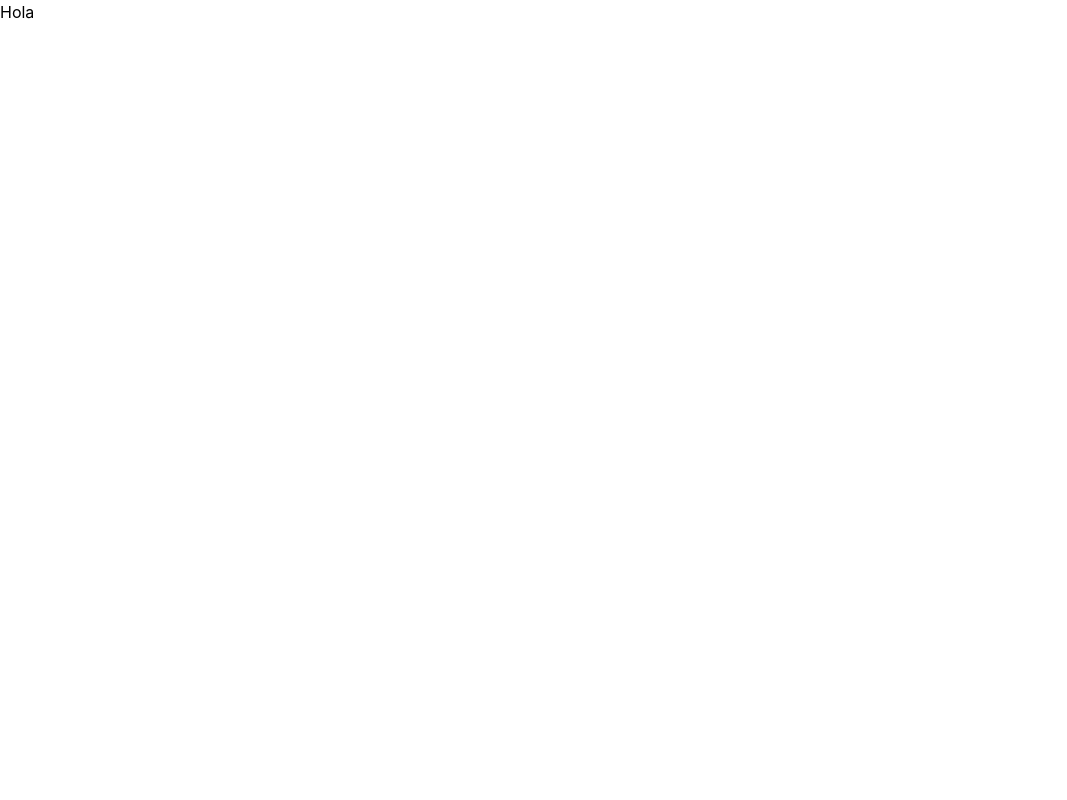
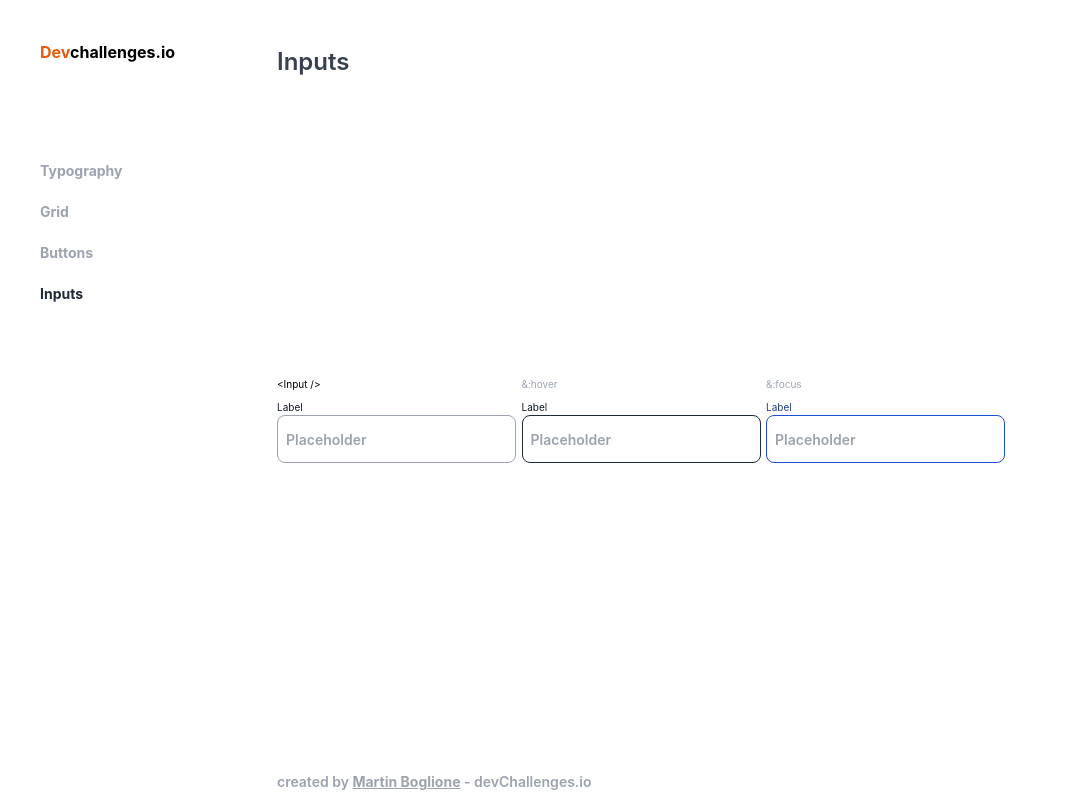
Before and after one commit to martinBoglione/Proyectos-React, a React (Create React App) app in the folder input-component/: page / in a window 1280 px wide. Shown: the whole page, without its empty margins (0-1067 px from the left). Built offline with nearby package versions, Linux system fonts and the light colour scheme.

Commit message:
Basic page layout

```diff
--- a/input-component/src/App.js
+++ b/input-component/src/App.js
@@ -1,9 +1,11 @@
-
+import Inputs from './components/inputs.js'
+import Aside from './components/aside.js'
 
 function App() {
   return (
-    <div>
-        Hola
+    <div className="flex flex-row h-screen">
+      <Aside/>
+      <Inputs/>
     </div>
   );
 }
--- a/input-component/src/components/aside.js
+++ b/input-component/src/components/aside.js
@@ -3,13 +3,11 @@ import React from "react";
 function Aside() {
     return(
         <aside className="p-10 w-[237px] bg-fondo-aside">
-            <div className="mb-12 pb-12 font-bold text-challenges.io"><span className="text-dev">Dev</span>challenges.io</div>
-            <div className="my-5 font-bold text-[14px] text-navegacion">Colors</div>
-            <div className="my-5 font-bold text-[14px] text-navegacion">Typography</div>
-            <div className="my-5 font-bold text-[14px] text-navegacion">Spaces</div>
-            <div className="my-5 font-bold text-[14px] text-navegacion">Buttons</div>
-            <div className="my-5 font-bold text-[14px] text-navegacion">Inputs</div>
-            <div className="my-5 font-bold text-[14px] text-navegacion">Grid</div>
+            <div className="mb-12 pb-12 font-bold text-challenges.io"><span className="text-orange-600">Dev</span>challenges.io</div>
+            <div className="my-5 font-bold text-[14px] text-gray-400">Typography</div>
+            <div className="my-5 font-bold text-[14px] text-gray-400">Grid</div>
+            <div className="my-5 font-bold text-[14px] text-gray-400">Buttons</div>
+            <div className="my-5 font-bold text-[14px] text-gray-800">Inputs</div>
         </aside>
     );
 }
--- a/input-component/src/components/footer.js
+++ b/input-component/src/components/footer.js
@@ -2,7 +2,7 @@ import React from "react";
 
 function Footer() {
     return(
-        <footer className='text-footer font-semibold text-[14px]'>
+        <footer className='text-footer font-semibold text-[14px] text-gray-400'>
              created by <span className='underline font-bold'>Martin Boglione</span> - devChallenges.io
         </footer>
     );
--- a/input-component/src/components/header.js
+++ b/input-component/src/components/header.js
@@ -2,7 +2,7 @@ import React from "react";
 
 function Header() {
     return(
-        <header className='text-tittle-buttons text-[24px] mb-4 mt-3'>Buttons</header>
+        <header className='font-semibold text-[24px] mb-4 mt-3 text-gray-700'>Inputs</header>
     );
 }
 
--- a/input-component/src/components/inputs.js
+++ b/input-component/src/components/inputs.js
@@ -0,0 +1,34 @@
+import React from "react";
+import Footer from './footer.js'
+import Header from './header.js'
+
+
+function Inputs() {
+    return(
+        <section className='flex flex-col justify-between pl-10 pt-8 pb-2 grow text-black'>
+        <Header/>
+
+        <aricle className='flex flex-row w-[728px] h-[105px] justify-between text-[10px] mb-2' >
+          <div className="flex flex-col">
+            <div> &lt;Input /&gt; </div>
+            <label className="text-gray-900 mt-2">Label</label>
+            <input type="text" className="border border-gray-400 text-gray-900 text-sm font-semibold rounded-lg p-2 h-12 w-42" placeholder="Placeholder"></input>
+          </div>
+          <div className="flex flex-col">
+            <div className='text-gray-400'> &:hover</div>
+            <label className="text-gray-900 mt-2 ">Label</label>
+            <input type="text" className="border border-gray-800 text-gray-900 text-sm font-semibold rounded-lg p-2 h-12 w-42" placeholder="Placeholder"></input>
+          </div>
+          <div className="flex flex-col">
+            <div className='text-gray-400'> &:focus </div>
+            <label className="text-blue-900 mt-2">Label</label>
+            <input type="text" className="border border-blue-700 text-gray-900 text-sm placeholder-gray-400 font-semibold rounded-lg p-2 h-12 w-42" placeholder="Placeholder"></input>
+          </div>
+        </aricle>
+
+        <Footer/>
+      </section>
+    );
+}
+
+export default Inputs;
```
